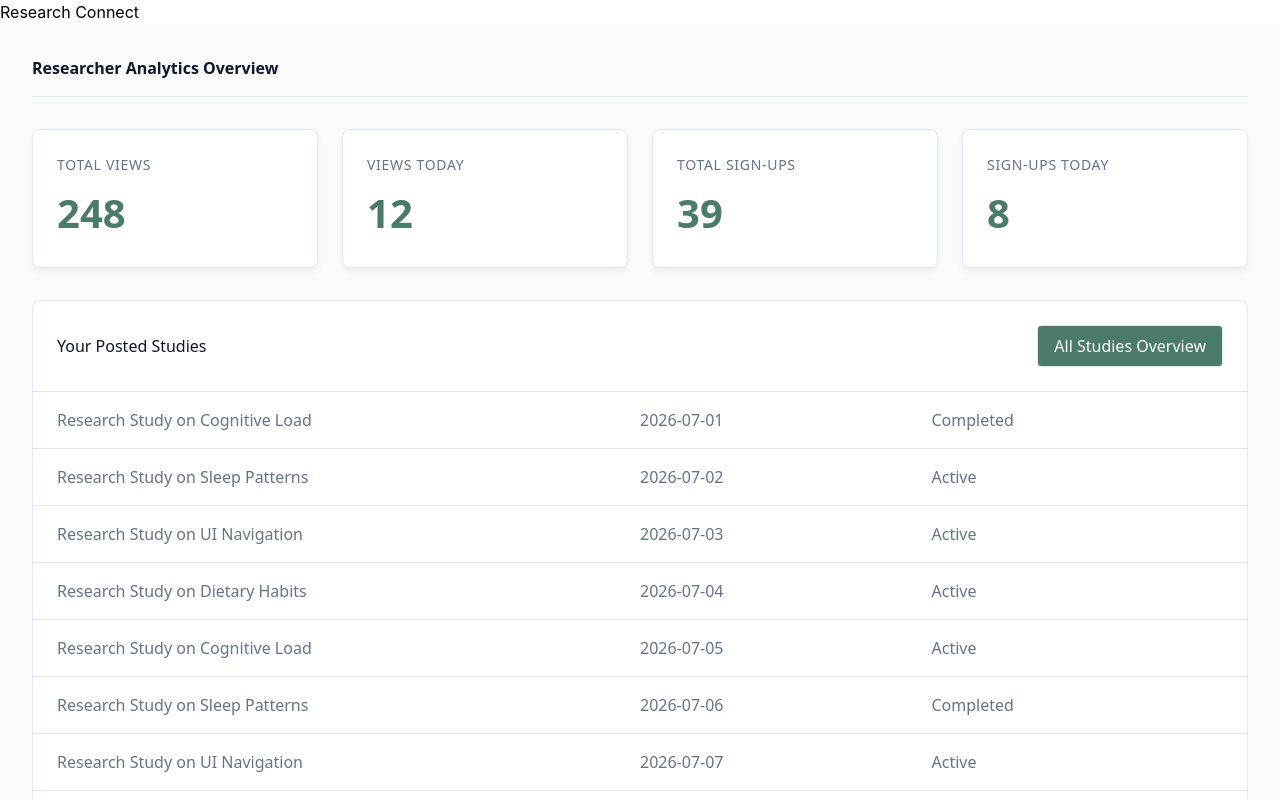
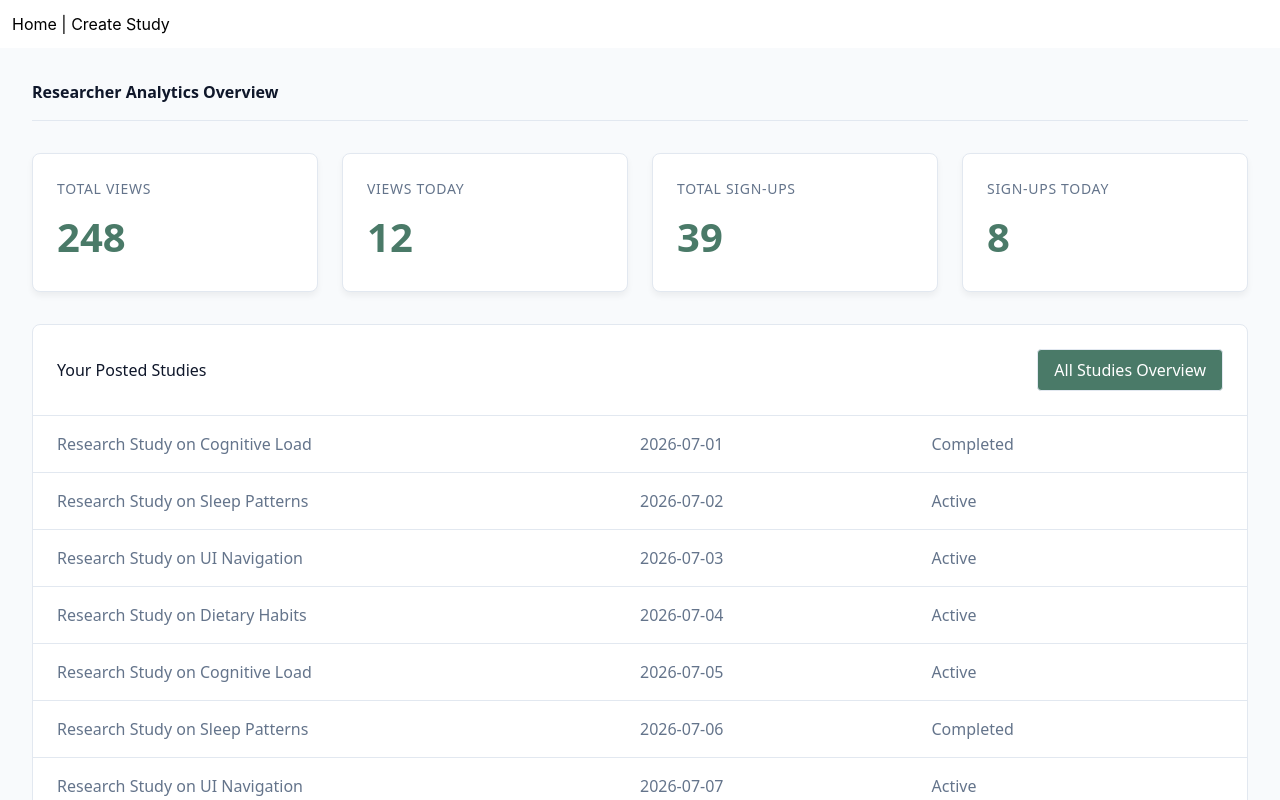
Before and after one commit to isabellekwan/research-connect, a React (Vite) app in the folder frontend/: page /studies/new in a window 1280 px wide. Shown: the top 800 px of the page. Built offline with nearby package versions, Linux system fonts and the light colour scheme.

Commit message:
Analytics board folder restructure

```diff
--- a/frontend/package.json
+++ b/frontend/package.json
@@ -13,6 +13,7 @@
     "@tailwindcss/vite": "^4.3.2",
     "react": "^19.2.7",
     "react-dom": "^19.2.7",
+    "react-router-dom": "^7.18.1",
     "recharts": "^3.9.2",
     "tailwindcss": "^4.3.2"
   },
--- a/frontend/src/App.tsx
+++ b/frontend/src/App.tsx
@@ -1,11 +1,26 @@
+import { BrowserRouter, Routes, Route, Link } from 'react-router-dom';
 import { AnalyticsDashboard } from './features/analytics/AnalyticsDashboard';
 
 function App() {
   return (
-    <main>
-      <h1>Research Connect</h1>
-      <AnalyticsDashboard />
-    </main>
+    <BrowserRouter>
+      <nav style={{ padding: '12px' }}>
+        <Link to="/">Home</Link> | <Link to="/studies/new">Create Study</Link>
+      </nav>
+
+      <Routes>
+        <Route
+          path="/"
+          element={
+            <main className="flex min-h-screen justify-center items-center">
+              Hello World!
+            </main>
+          }
+        />
+
+        <Route path="/studies/new" element={<AnalyticsDashboard />} />
+      </Routes>
+    </BrowserRouter>
   );
 }
 
--- a/frontend/src/features/analytics/AnalyticsDashboard.tsx
+++ b/frontend/src/features/analytics/AnalyticsDashboard.tsx
@@ -3,7 +3,7 @@ import { StudySelector } from './components/StudySelector';
 import { EnrollmentBarChart } from './components/EnrollmentBarChart';
 import { ViewsLineChart } from './components/ViewsLineChart';
 import { fetchEnrollmentStats, type EnrollmentStat } from './api/analyticsApi';
-import { mockStudies, aggregateStudyViews, generateMockStudyViews } from './mockData';
+import { mockStudies, aggregateStudyViews, generateMockStudyViews } from './types/mockData';
 import './Analytics.css';
 
 export const AnalyticsDashboard = () => {
--- a/frontend/src/features/analytics/analytics.css
+++ b/frontend/src/features/analytics/analytics.css
@@ -10,7 +10,7 @@
 }
 
 /* Dark Theme Colors */
-@media (prefers-color-scheme: dark) {
+/* @media (prefers-color-scheme: dark) {
     :root {
         --bg-main: #0B1015;
         --bg-card: #111820;
@@ -20,7 +20,7 @@
         --accent-main: #689F8B;
         --tooltip-bg: rgba(11, 16, 21, 0.95);
     }
-}
+} */
 
 /* Applying Variables to the Layout */
 .dashboard-container {
--- a/frontend/src/features/analytics/components/StudySelector.tsx
+++ b/frontend/src/features/analytics/components/StudySelector.tsx
@@ -1,5 +1,5 @@
 import { useState } from 'react';
-import type { Study } from '../mockData';
+import type { Study } from '../types/mockData';
 
 interface StudySelectorProps {
     studies: Study[];
--- a/frontend/src/features/analytics/mockData.ts
+++ b/frontend/src/features/analytics/types/mockData.ts
@@ -1,4 +1,4 @@
-import type { ViewStat } from "./api/analyticsApi";
+import type { ViewStat } from "../api/analyticsApi";
 
 export const mockStudyViews = [
     { day: 'Mon', views: 45 },
```
Also changed, not shown: 1 other file (tests, documents, lock files or other folders).
